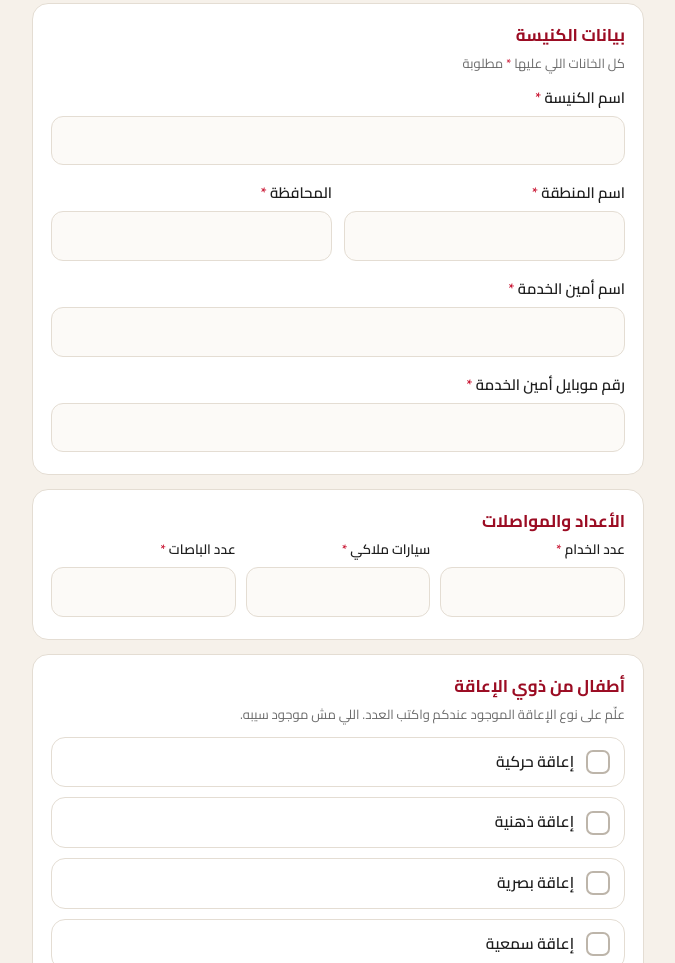
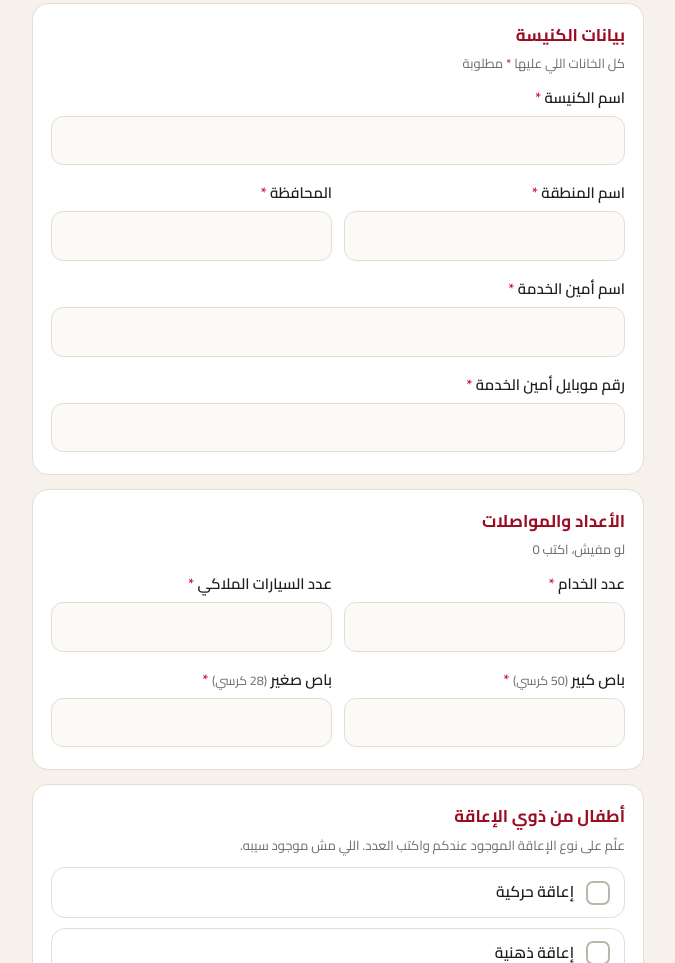
Before and after one commit to taghamatmalaika/christmas-carnival, a plain HTML site: page index.html in a window 1280 px wide. Shown: the part 273-1236 px from the top of the page, without its empty margins (302-977 px from the left). Drawn offline with Linux system fonts and the light colour scheme; no server answers.

Commit message:
Add files via upload

```diff
--- a/index.html
+++ b/index.html
@@ -40,7 +40,7 @@
   .closed .ic{font-size:44px;line-height:1}
   .grid2{display:grid;grid-template-columns:1fr 1fr;gap:0 12px}
   .grid3{display:grid;grid-template-columns:1fr 1fr 1fr;gap:0 10px}
-  .grid3 label.q{font-size:13.5px}
+  label.q small{font-weight:400;color:var(--muted);font-size:12.5px}
   /* disabilities */
   .dis{border:1.5px solid var(--line);border-radius:14px;margin-bottom:10px;overflow:hidden;transition:border-color .15s,background .15s}
   .dis.on{border-color:var(--green);background:#f1f8f4}
@@ -90,10 +90,12 @@
 
     <div class="card">
       <h2>الأعداد والمواصلات</h2>
-      <div class="grid3">
+      <p class="hint">لو مفيش، اكتب 0</p>
+      <div class="grid2">
         <div class="field"><label class="q">عدد الخدام <span class="req">*</span></label><input type="text" inputmode="numeric" class="num" maxlength="5" dir="ltr" name="servants" required><div class="err">مطلوب</div></div>
-        <div class="field"><label class="q">سيارات ملاكي <span class="req">*</span></label><input type="text" inputmode="numeric" class="num" maxlength="5" dir="ltr" name="cars" required><div class="err">مطلوب</div></div>
-        <div class="field"><label class="q">عدد الباصات <span class="req">*</span></label><input type="text" inputmode="numeric" class="num" maxlength="5" dir="ltr" name="buses" required><div class="err">مطلوب</div></div>
+        <div class="field"><label class="q">عدد السيارات الملاكي <span class="req">*</span></label><input type="text" inputmode="numeric" class="num" maxlength="5" dir="ltr" name="cars" required><div class="err">مطلوب</div></div>
+        <div class="field"><label class="q">باص كبير <small>(50 كرسي)</small> <span class="req">*</span></label><input type="text" inputmode="numeric" class="num" maxlength="5" dir="ltr" name="bigBus" required><div class="err">مطلوب</div></div>
+        <div class="field"><label class="q">باص صغير <small>(28 كرسي)</small> <span class="req">*</span></label><input type="text" inputmode="numeric" class="num" maxlength="5" dir="ltr" name="smallBus" required><div class="err">مطلوب</div></div>
       </div>
     </div>
 
```
